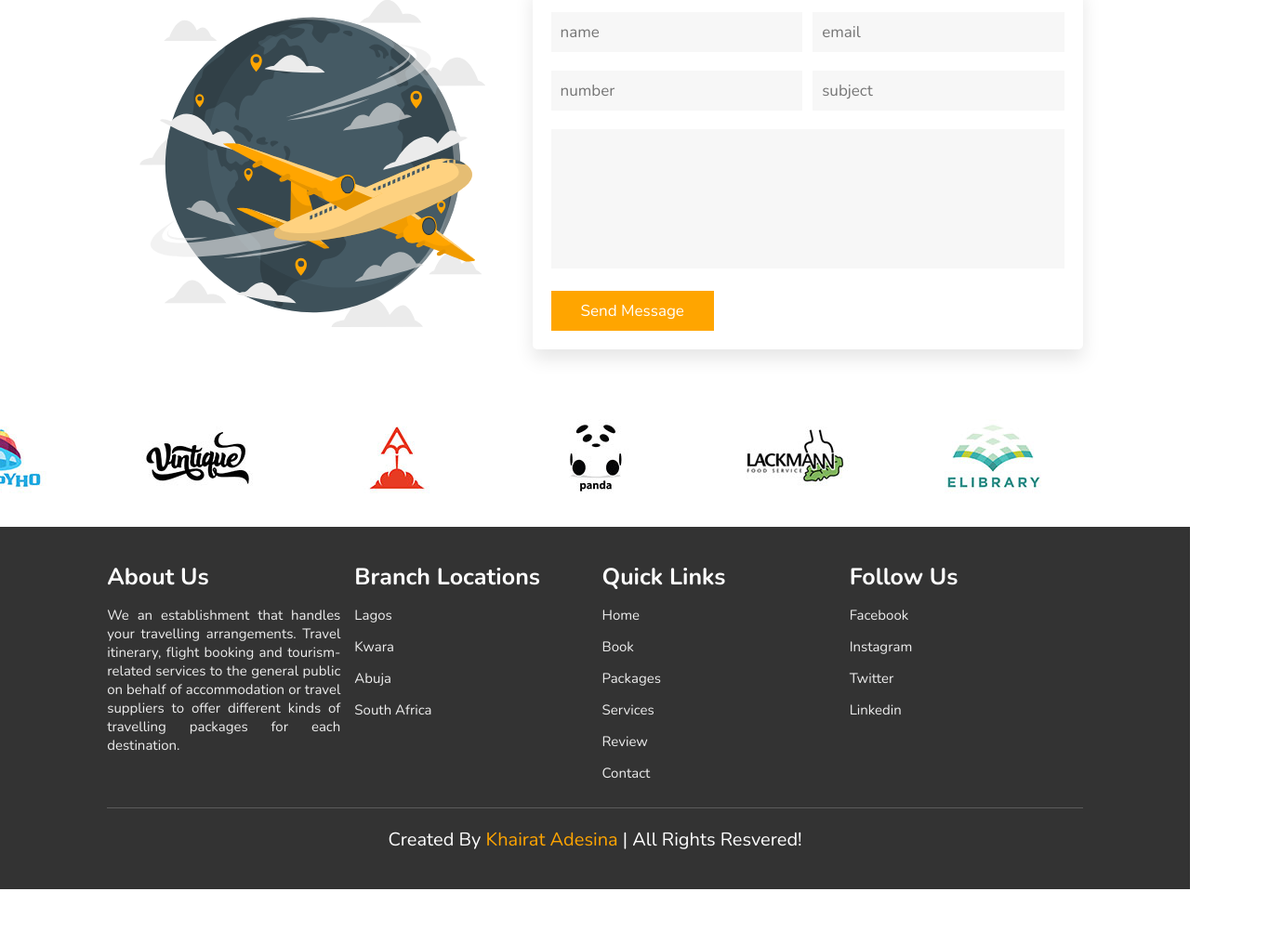
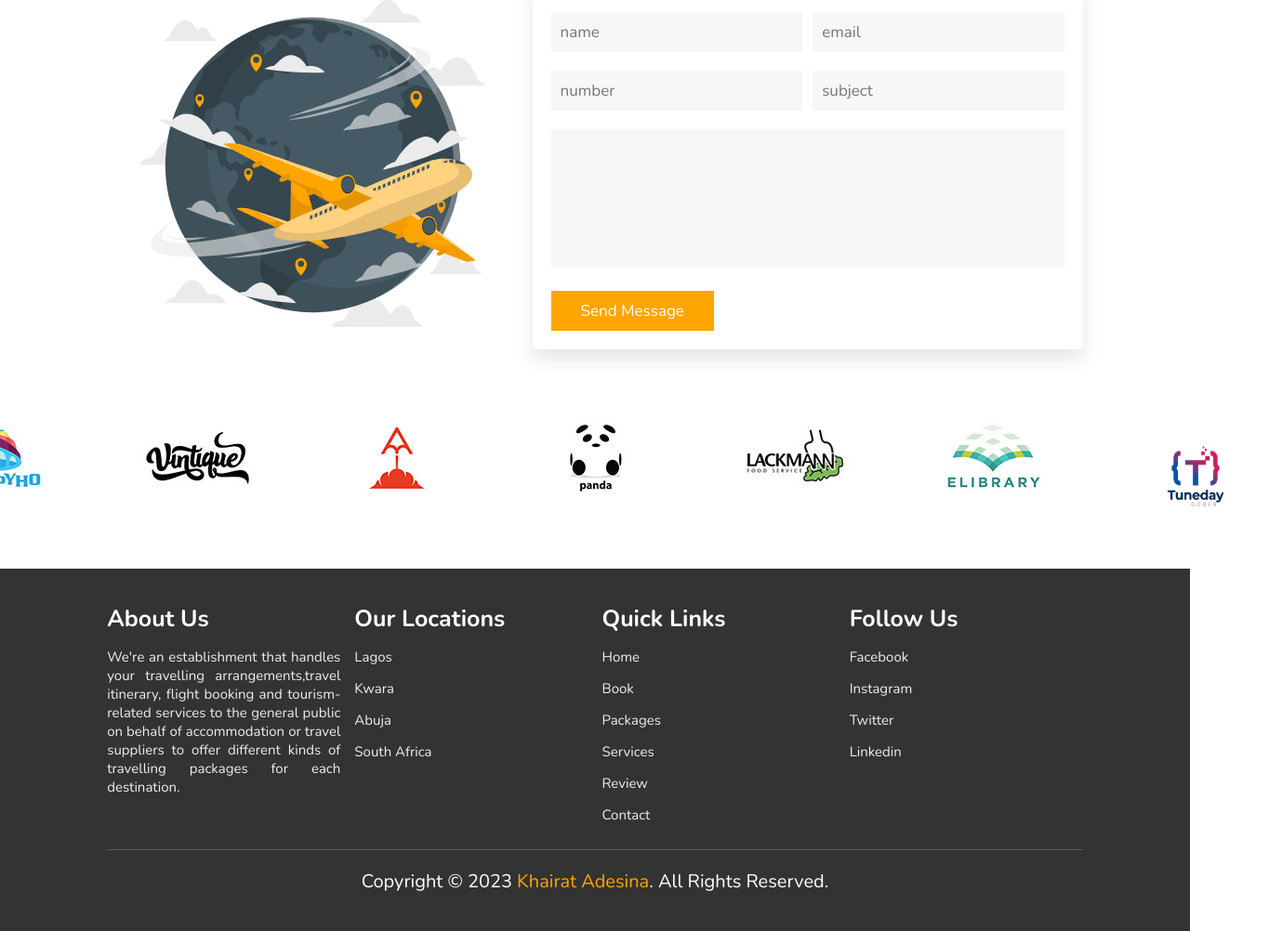
Before and after one commit to khairatAA/Fast_travel, a plain HTML site: page index.html in a window 1280 px wide. Shown: the part 4971-5973 px from the top of the page at 93% size, 1379 px wide, since content can reach past the window. Before the commit the page ends 5928 px from the top, so only its background shows below. Drawn offline with nearby package versions, Linux system fonts and the light colour scheme.

Commit message:
My contribution to Fast Travel app

```diff
--- a/index.html
+++ b/index.html
@@ -627,6 +627,9 @@
           <div class="swiper-slide">
             <img src="/images/6.jpg" alt="brand image" />
           </div>
+          <div class="swiper-slide">
+            <img style="width: 145px;"src="/images/7.png" alt="brand image" />
+          </div>
         </div>
       </div>
     </section>
@@ -638,15 +641,14 @@
         <div class="box">
           <h3>About Us</h3>
           <p>
-            We an establishment that handles your travelling arrangements.
-            Travel itinerary, flight booking and tourism-related services to the
+            We're an establishment that handles your travelling arrangements,travel itinerary, flight booking and tourism-related services to the
             general public on behalf of accommodation or travel suppliers to
             offer different kinds of travelling packages for each destination.
           </p>
         </div>
 
         <div class="box">
-          <h3>Branch Locations</h3>
+          <h3>Our Locations</h3>
           <a href="#">Lagos</a>
           <a href="#">Kwara</a>
           <a href="#">Abuja</a>
@@ -673,7 +675,7 @@
       </div>
 
       <h1 class="credit">
-        Created By <span>Khairat Adesina</span> | All Rights Resvered!
+        Copyright &copy; 2023 <span>Khairat Adesina</span>. All rights reserved.
       </h1>
     </section>
 
```
Also changed, not shown: images/7.png (added), 1 other file.
